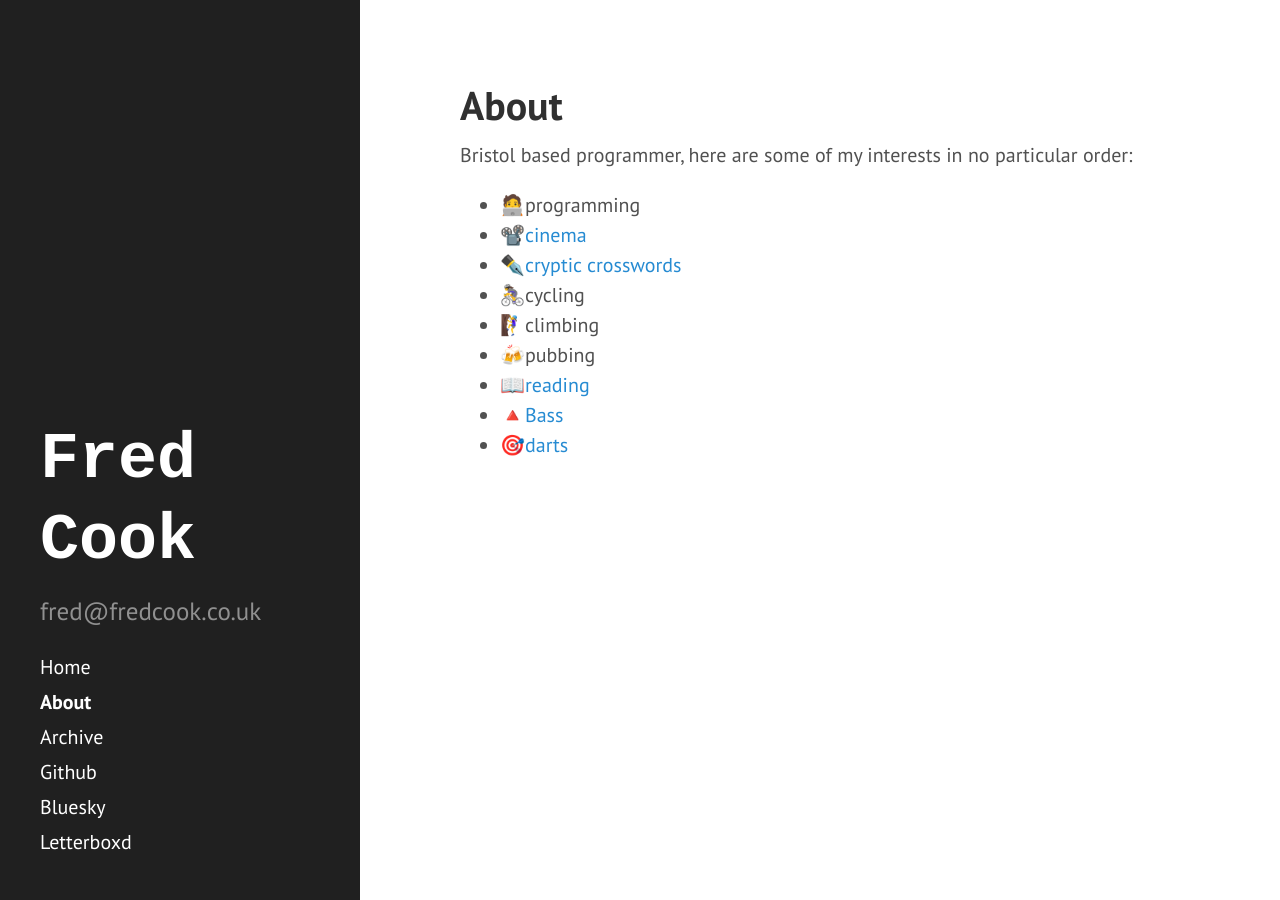
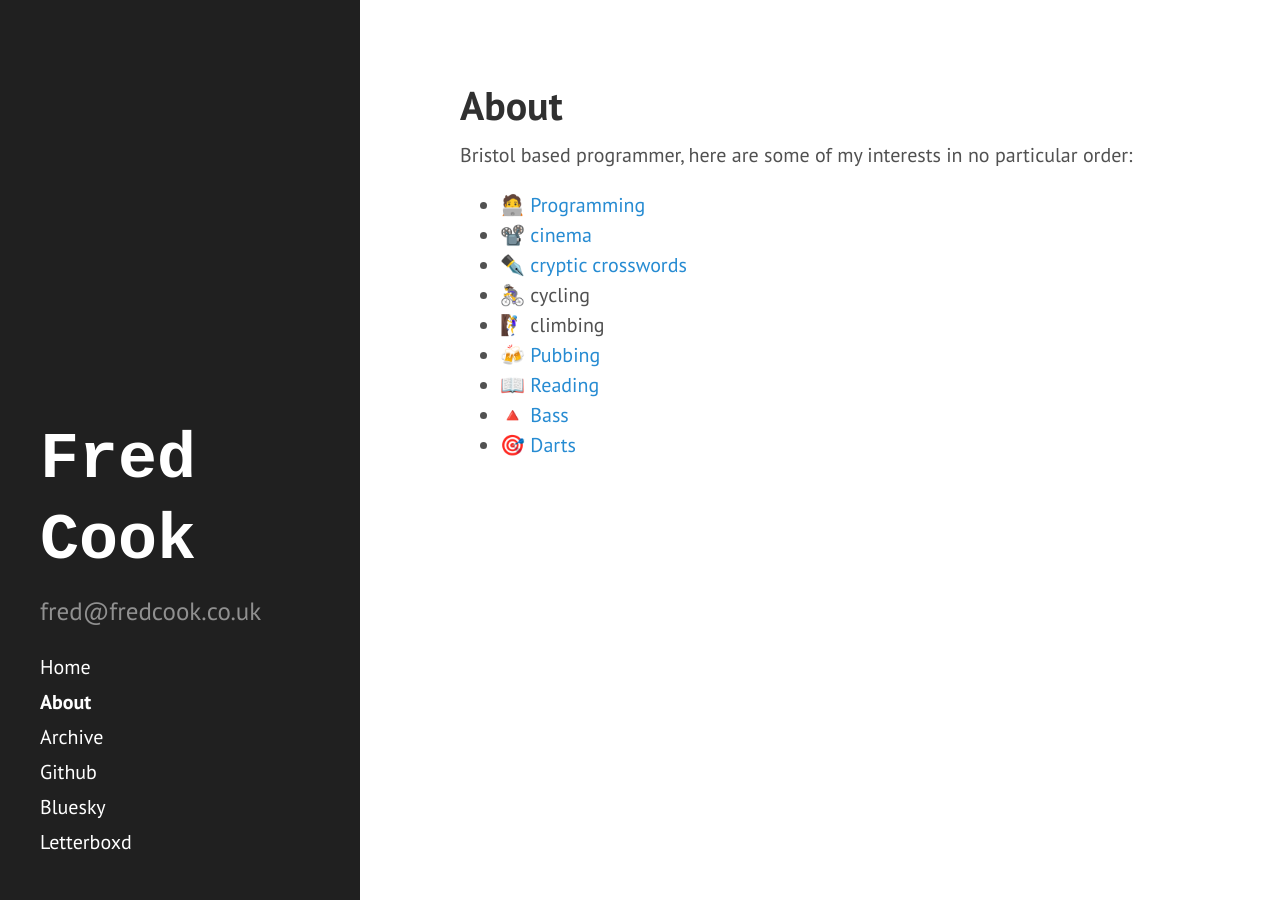
Before and after one commit to fred-cook/website, a Jekyll site: the page built from about.md, in a window 1280 px wide. Built offline with Jekyll 4.4.1, drawn with Linux system fonts in a browser that asks for light colours; part of the change alters nothing that is shown.

```diff
--- a/about.md
+++ b/about.md
@@ -5,12 +5,12 @@ title: About
 
 Bristol based programmer, here are some of my interests in no particular order:
 
-- 🧑‍💻programming
-- 📽️[cinema](https://letterboxd.com/fuverdred/)
-- ✒️[cryptic crosswords](https://www.mycrossword.co.uk/Grub)
-- 🚴‍♀️cycling
-- 🧗‍♀️climbing
-- 🍻pubbing
-- 📖[reading](https://app.thestorygraph.com/profile/fuverdred)
-- 🔺[Bass](https://www.google.com/maps/d/edit?mid=1pgF_A7wvn17yKz4KNUWqZZ62fl7Rfa8&usp=sharing)
-- 🎯[darts](https://fredcook.co.uk/map)
+- 🧑‍💻 [Programming](https://github.com/fred-cook)
+- 📽️ [cinema](https://letterboxd.com/fuverdred/)
+- ✒️ [cryptic crosswords](https://www.mycrossword.co.uk/Grub)
+- 🚴‍♀️ cycling
+- 🧗‍♀️ climbing
+- 🍻 [Pubbing](https://bristol.pub/invite/ps1eav8silxuv9r7i773ui2v)
+- 📖 [Reading](https://app.thestorygraph.com/profile/fuverdred)
+- 🔺 [Bass](https://www.google.com/maps/d/edit?mid=1pgF_A7wvn17yKz4KNUWqZZ62fl7Rfa8&usp=sharing)
+- 🎯 [Darts](https://fredcook.co.uk/map)
```
